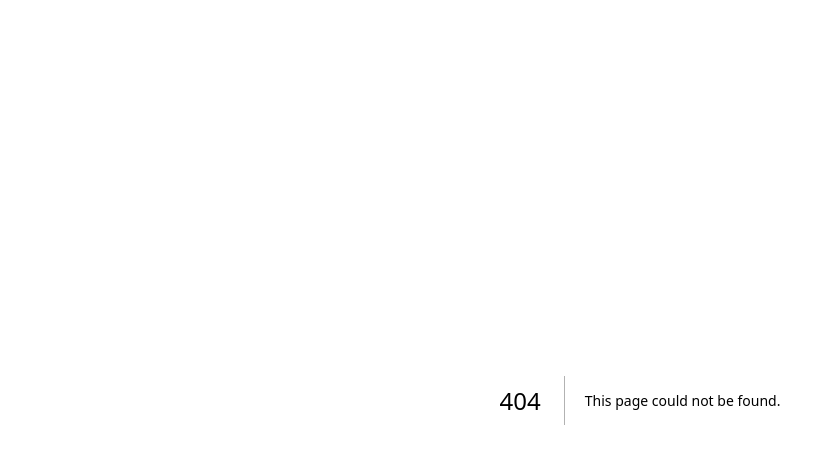
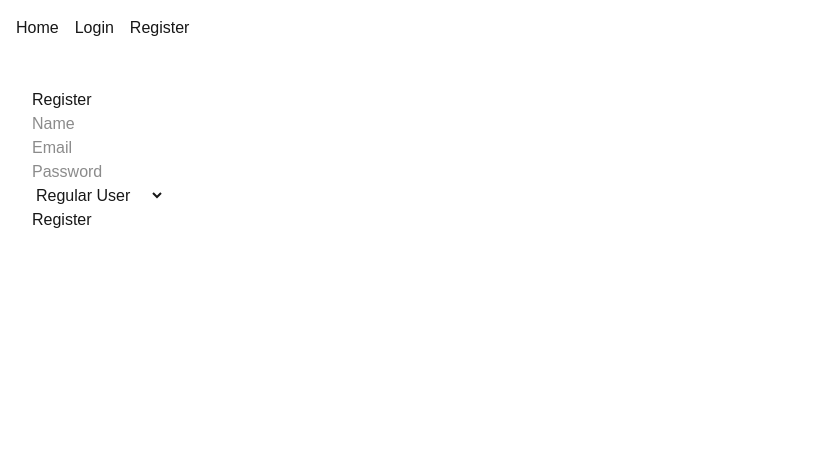
Before and after one commit to newal-dev/mini-property-listing-platform, a Next.js app in the folder frontend/: page /register in a window 1280 px wide. Before the commit this address had no page. Shown: the top 464 px of the page, without its empty margins (0-826 px from the left). Built offline with nearby package versions, Linux system fonts and the light colour scheme; no server answers.

Commit message:
feat: add register page and navigation links

```diff
--- a/frontend/src/app/layout.jsx
+++ b/frontend/src/app/layout.jsx
@@ -21,6 +21,11 @@ export default function RootLayout({ children }) {
   return (
     <html lang="en">
       <body>
+        <nav style = {{ padding:'1rem', display: 'flex', gap: '1rem' }}>
+          <a href="/">Home</a>
+          <a href="/login">Login</a>
+          <a href="/register">Register</a>
+        </nav>
         <Providers>{children}</Providers>
       </body>
     </html>
--- /dev/null
+++ b/frontend/src/app/register/page.jsx
@@ -0,0 +1,44 @@
+'use client';
+import { useState } from 'react';
+import { useRouter } from 'next/navigation';
+import { apiFetch } from '../../lib/api';
+
+export default function RegisterPage() {
+    const [name, setName] = useState('');
+    const [email, setEmail] = useState('');
+    const [password, setPassword] = useState('');
+    const [role, setRole] = useState('USER');
+    const [error, setError] = useState('');
+    const router = useRouter();
+
+    async function handleSubmit (e) {
+        e.preventDefault();
+        setError('');
+        try {
+            await apiFetch('/auth/register', {
+                method: 'POST',
+                body: JSON.stringify({ name, email, password, role }),
+            });
+            router.push('/login');
+        } catch(err) {
+            setError(err.message);
+        }
+    }
+
+    return (
+        <main style={{ padding:'2rem', maxWidth: 400 }}>
+            <h1>Register</h1>
+            <form onSubmit={handleSubmit}>
+                <input type="text" placeholder="Name" value={name} onChange={(e) => setName(e.target.value)} required /><br />
+                <input type="email" placeholder="Email" value={email} onChange={(e) => setEmail(e.target.value)} required /><br />
+                <input type="password" placeholder="Password" value={password} onChange={(e) => setPassword(e.target.value)} required /><br />
+                <select value={role} onChange={(e) => setRole(e.target.value)}>
+                    <option value="USER">Regular User</option>
+                    <option value="OWNER">Property Owner</option>
+                </select><br />
+                {error && <p style={{ color: 'red' }}>{error}</p>}
+                <button type="submit">Register</button>
+            </form>
+        </main>
+    );
+}
```
